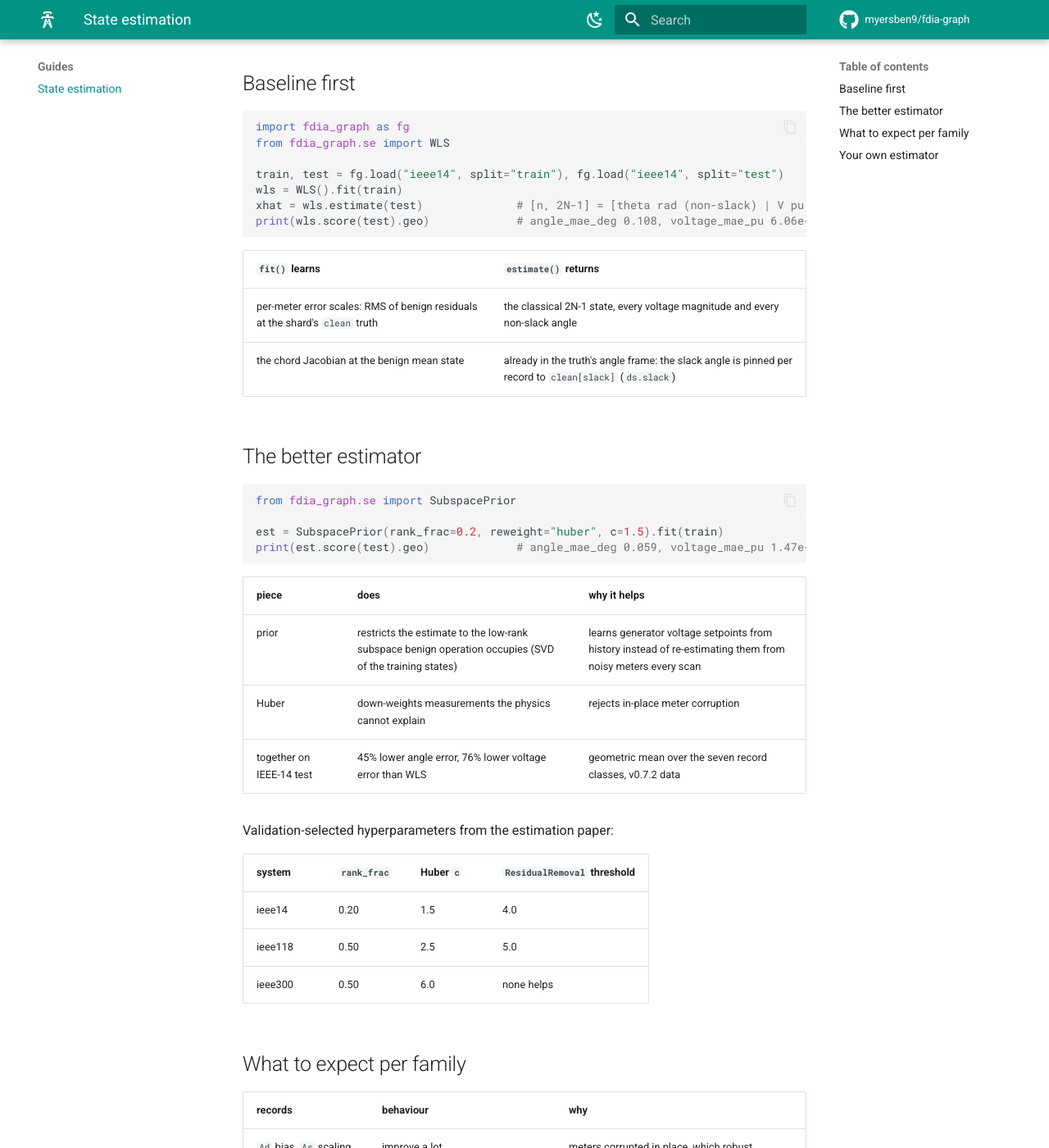
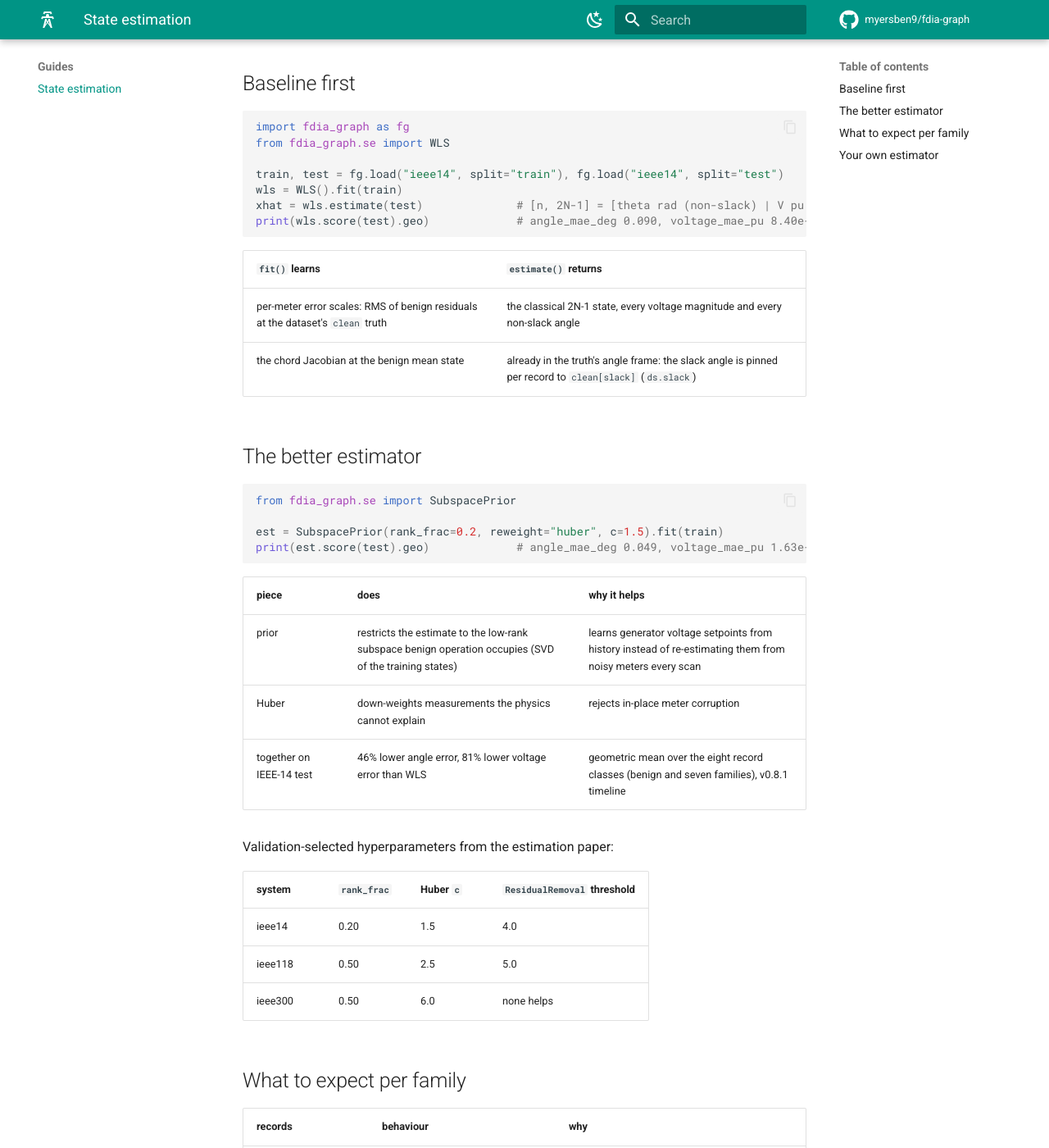
Before and after one commit to myersben9/fdia-graph, an MkDocs documentation site: the page built from docs/guides/state_estimation.md, in a window 1280 px wide and 1400 px high, scrolled down 453 px. Shown: the whole window at 82% size. Built offline with MkDocs 1.6.1 and Material for MkDocs 9.7.7, drawn with Linux system fonts in a browser that asks for light colours; comment, search, counter and statistics services are not loaded; the version menu is left out; some of the changed text lies outside the part shown.

Commit message:
Docs: the SE walkthrough's printed scores and gains on the v0.8.1 timeline

````diff
--- a/docs/guides/state_estimation.md
+++ b/docs/guides/state_estimation.md
@@ -1,7 +1,7 @@
 # Beating WLS: state estimation with the SDK
 
 Measurements in, state out, better than weighted least squares on the public test cases. Runs off
-a shard download; `pip install "fdia-graph[se]"`.
+the default v0.8.1 timeline download; `pip install "fdia-graph[se]"`.
 
 ![est.fit on benign records sets meter sigma, the chord Jacobian and the prior basis; est.estimate runs the chord-Newton loop; est.score compares the estimate with the clean state per family](../figures/diagrams/guide_state_estimation.png)
 
@@ -14,12 +14,12 @@ from fdia_graph.se import WLS
 train, test = fg.load("ieee14", split="train"), fg.load("ieee14", split="test")
 wls = WLS().fit(train)
 xhat = wls.estimate(test)              # [n, 2N-1] = [theta rad (non-slack) | V pu (all buses)]
-print(wls.score(test).geo)             # angle_mae_deg 0.108, voltage_mae_pu 6.06e-4
+print(wls.score(test).geo)             # angle_mae_deg 0.090, voltage_mae_pu 8.40e-4
 ```
 
 | `fit()` learns | `estimate()` returns |
 |---|---|
-| per-meter error scales: RMS of benign residuals at the shard's `clean` truth | the classical 2N-1 state, every voltage magnitude and every non-slack angle |
+| per-meter error scales: RMS of benign residuals at the dataset's `clean` truth | the classical 2N-1 state, every voltage magnitude and every non-slack angle |
 | the chord Jacobian at the benign mean state | already in the truth's angle frame: the slack angle is pinned per record to `clean[slack]` (`ds.slack`) |
 
 ## The better estimator
@@ -28,14 +28,14 @@ print(wls.score(test).geo)             # angle_mae_deg 0.108, voltage_mae_pu 6.0
 from fdia_graph.se import SubspacePrior
 
 est = SubspacePrior(rank_frac=0.2, reweight="huber", c=1.5).fit(train)
-print(est.score(test).geo)             # angle_mae_deg 0.059, voltage_mae_pu 1.47e-4
+print(est.score(test).geo)             # angle_mae_deg 0.049, voltage_mae_pu 1.63e-4
 ```
 
 | piece | does | why it helps |
 |---|---|---|
 | prior | restricts the estimate to the low-rank subspace benign operation occupies (SVD of the training states) | learns generator voltage setpoints from history instead of re-estimating them from noisy meters every scan |
 | Huber | down-weights measurements the physics cannot explain | rejects in-place meter corruption |
-| together on IEEE-14 test | 45% lower angle error, 76% lower voltage error than WLS | geometric mean over the seven record classes, v0.7.2 data |
+| together on IEEE-14 test | 46% lower angle error, 81% lower voltage error than WLS | geometric mean over the eight record classes (benign and seven families), v0.8.1 timeline |
 
 Validation-selected hyperparameters from the estimation paper:
 
````
